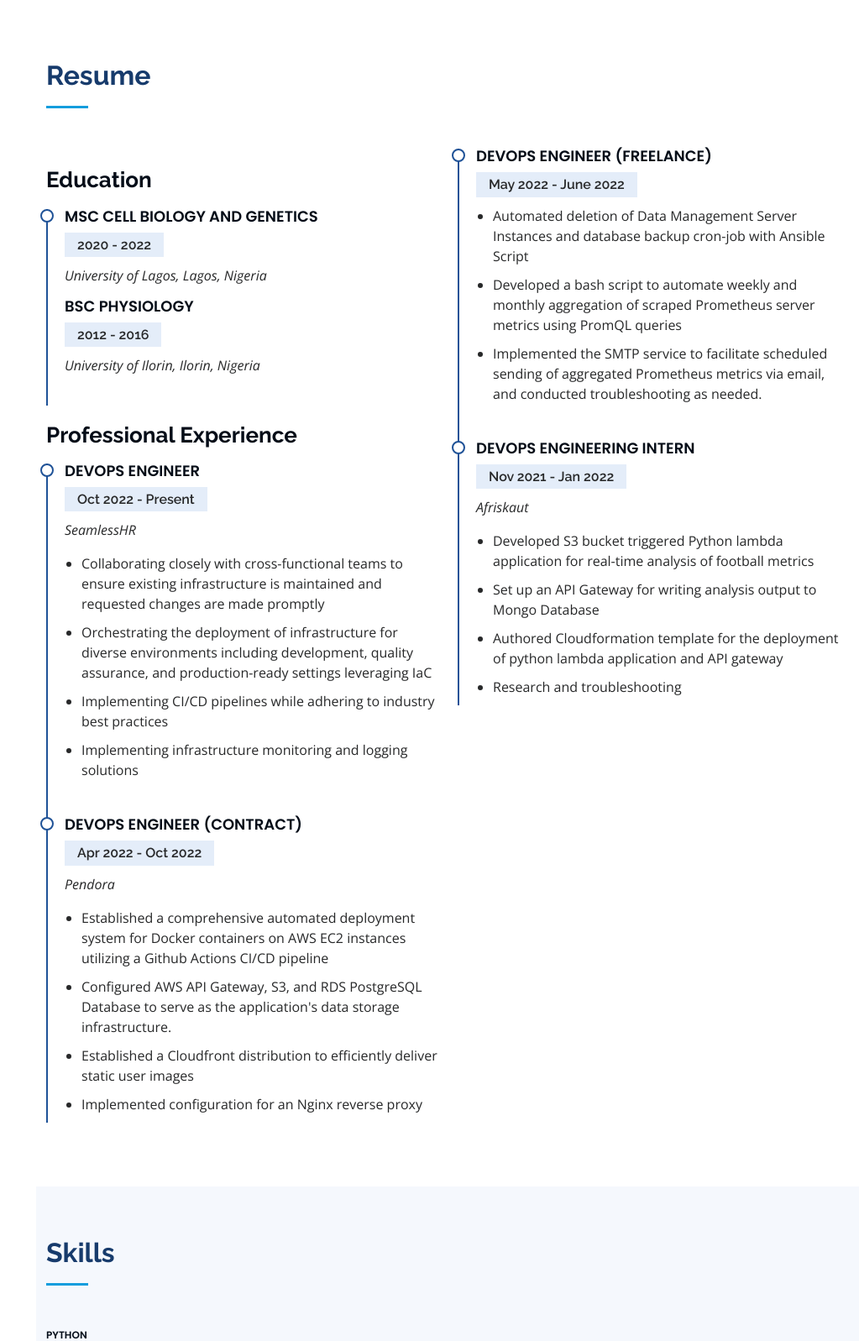
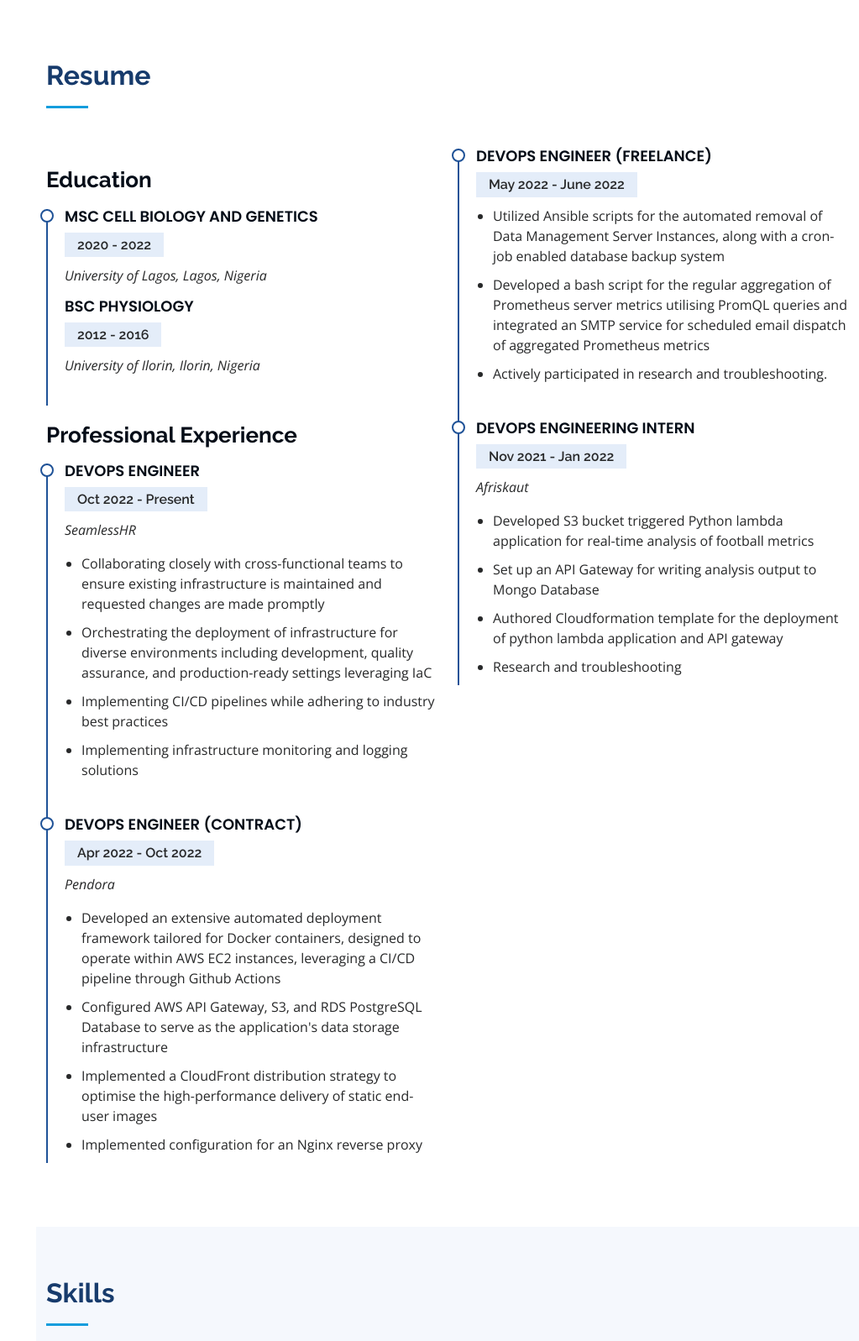
Before and after one commit to Oluwatobiloba-Adebayo/Portfolio, a Django app: page / in a window 1280 px wide. Shown: the part 1368-2965 px from the top of the page at 84% size, without its empty margins (257-1280 px from the left). Run offline with Django 3.2, Linux system fonts and the light colour scheme; some libraries are stand-ins or nearby versions.

Commit message:
Edit resume

```diff
--- a/templates/index.html
+++ b/templates/index.html
@@ -148,9 +148,9 @@
               <h5> Apr 2022 - Oct 2022</h5>
               <p><em> Pendora</em></p>
               <ul>
-                <li>Established a comprehensive automated deployment system for Docker containers on AWS EC2 instances utilizing a Github Actions CI/CD pipeline</li>
-                <li>Configured AWS API Gateway, S3, and RDS PostgreSQL Database to serve as the application's data storage infrastructure. </li>
-                <li>Established a Cloudfront distribution to efficiently deliver static user images</li>
+                <li>Developed an extensive automated deployment framework tailored for Docker containers, designed to operate within AWS EC2 instances, leveraging a CI/CD pipeline through Github Actions</li>
+                <li>Configured AWS API Gateway, S3, and RDS PostgreSQL Database to serve as the application's data storage infrastructure </li>
+                <li>Implemented a CloudFront distribution strategy to optimise the high-performance delivery of static end-user images</li>
                 <li>Implemented configuration for an Nginx reverse proxy</li>
 
               </ul>
@@ -164,9 +164,9 @@
               <h4>DevOps Engineer (Freelance) </h4>
               <h5> May 2022 - June 2022</h5>
               <ul>
-                <li>Automated deletion of Data Management Server Instances and database backup cron-job with Ansible Script</li>
-                <li>Developed a bash script to automate weekly and monthly aggregation of scraped Prometheus server metrics using PromQL queries</li>
-                <li>Implemented the SMTP service to facilitate scheduled sending of aggregated Prometheus metrics via email, and conducted troubleshooting as needed.</li>
+                <li>Utilized Ansible scripts for the automated removal of Data Management Server Instances, along with a cron-job enabled database backup system</li>
+                <li>Developed a bash script for the regular aggregation of Prometheus server metrics utilising PromQL queries and integrated an SMTP service for scheduled email dispatch of aggregated Prometheus metrics</li>
+                <li>Actively participated in research and troubleshooting.</li>
 
               </ul>
             </div>
```
